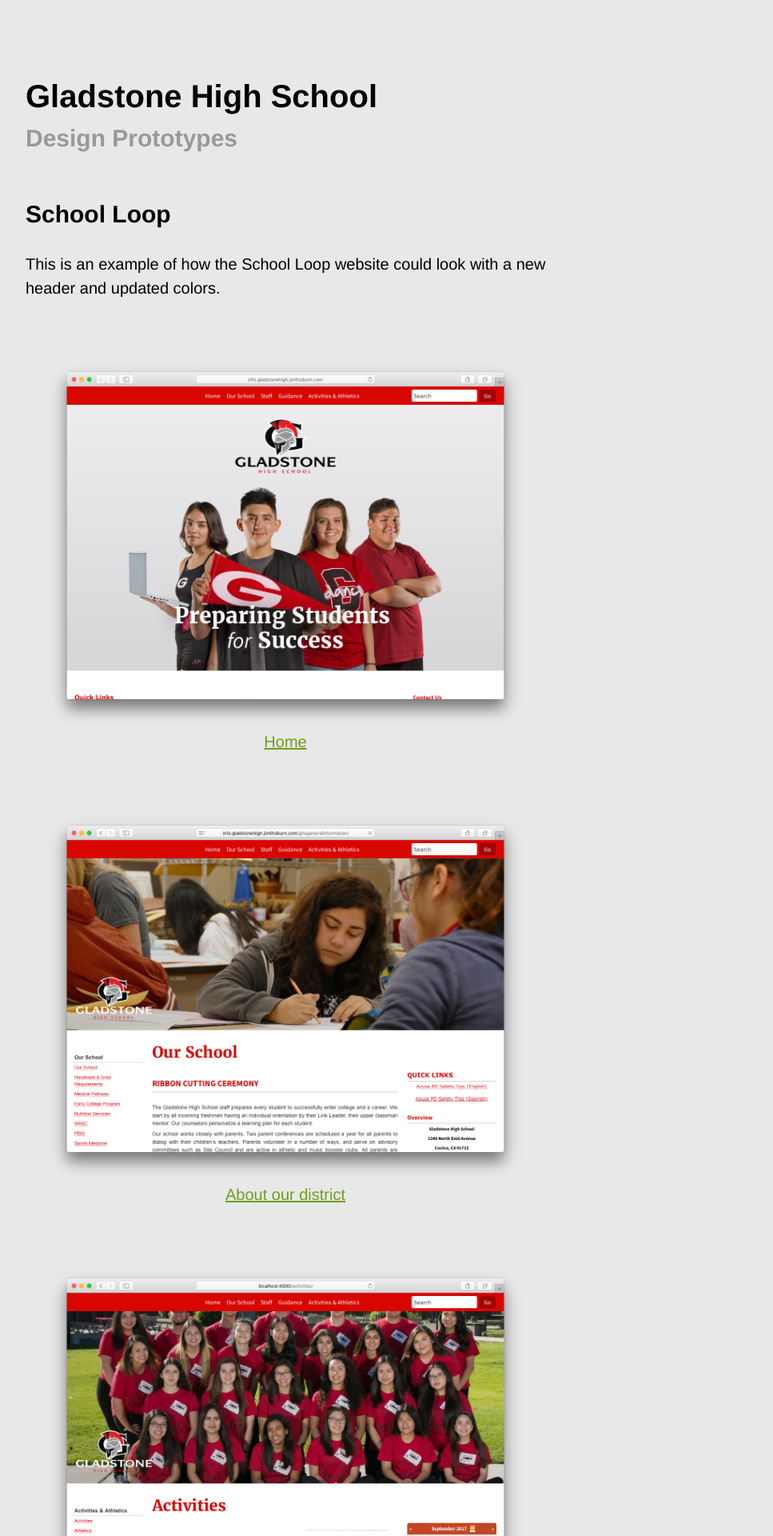
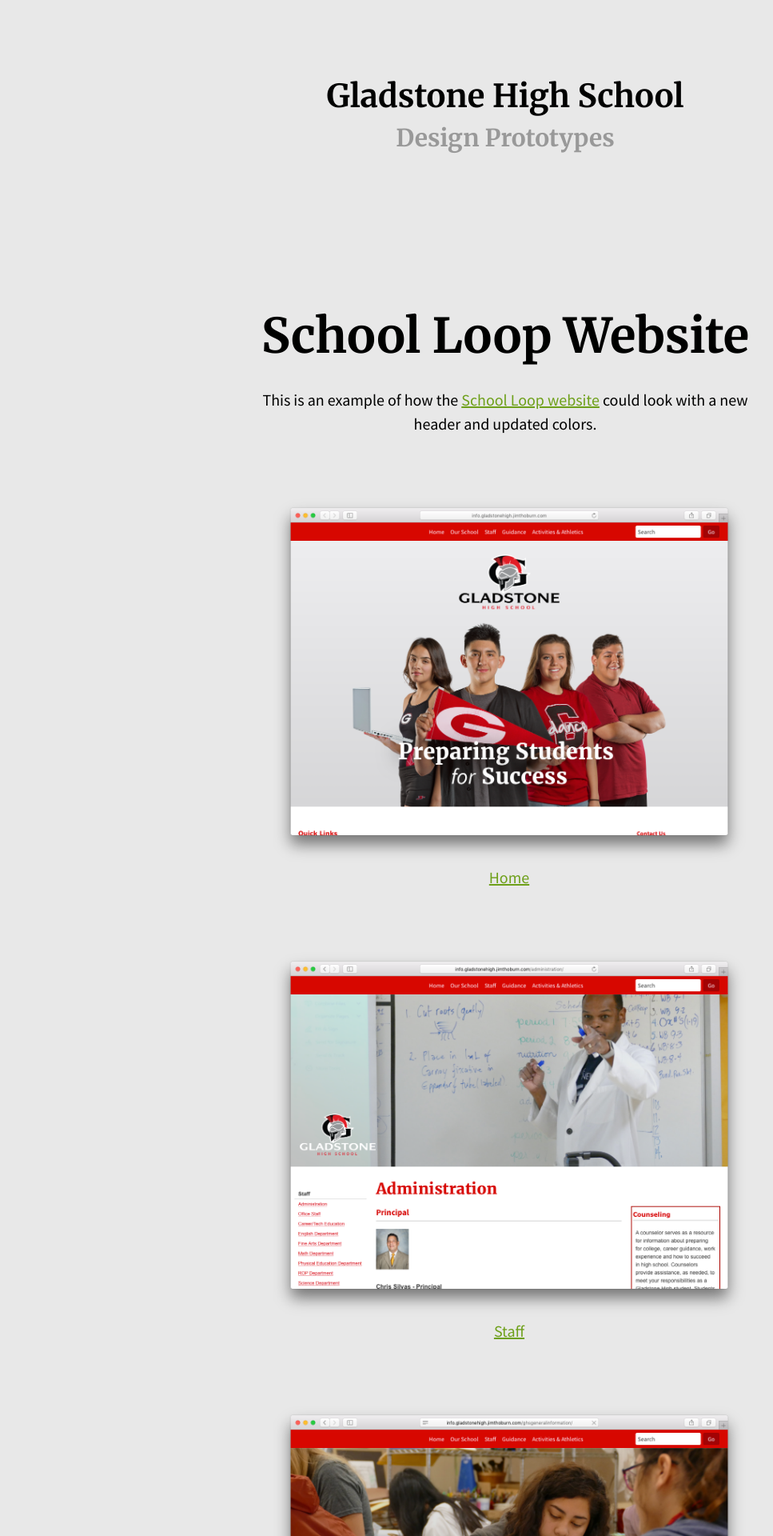
Before and after one commit to Crazeformarvel/azusa-project, a Jekyll site: the page gladstone-high-school/index.html, which Jekyll copies as it is, in a window 1280 px wide. Shown: the top 1920 px of the page at 80% size, without its empty margins (8-975 px from the left). Built offline with Jekyll 4.4.1, drawn with Linux system fonts in a browser that asks for light colours; some of the changed text lies outside the part shown.

Commit message:
Add more screenshots for Gladstone High School.

```diff
--- a/gladstone-high-school/index.html
+++ b/gladstone-high-school/index.html
@@ -4,17 +4,33 @@
   <meta charset="utf-8" />
   <meta name="viewport" content="width=device-width, initial-scale=1" />
   <title>Design Prototypes / Gladstone High School</title>
+
+  <link href="https://fonts.googleapis.com/css?family=Merriweather:400,400i,700,700i|Source+Sans+Pro:400,400i,700,700i" rel="stylesheet" />
   <style type="text/css">
     html, body, #outer-outer-container, #outer-container {
       height: 100%;
       min-height: 100%;
     }
     body {
-      font: 125%/1.5 "Helvetica Neue", Helvetica, Arial, sans-serif;
+      font: 125%/1.5 "Source Sans Pro", "Helvetica Neue", Helvetica, Arial, sans-serif;
       margin: 0;
       background: rgb(244, 245, 244);
       background: rgb(232, 232, 232);
       color: rgb(0, 1, 0); /* @text-color */
+      text-align: center;
+    }
+    h1, h2, h3, h4 {
+      font-family: Merriweather, "Source Sans Pro", "Helvetica Neue", Helvetica, Arial, sans-serif;
+    }
+    h1 {
+      font-size: 2em;
+    }
+    h2 {
+      font-size: 1.5em;
+    }
+    h3 {
+      margin-top: 3em;
+      font-size: 3em;
     }
     header h1 {
       margin-bottom: 0;
@@ -64,18 +80,17 @@
       vertical-align: middle;
       margin: 0 auto;
     }
+    /*
     #container > section > section {
       float: left;
       margin-right: 3em;
     }
+    */
     ul {
       margin-top: 3em;
       display: flex;
       flex-wrap: wrap;
-      /*
       justify-content: space-around;
-      */
-      align-items: flex-start;
     }
     li {
       margin-bottom: 3em;
@@ -98,6 +113,8 @@
     }
     p {
       max-width: 33em;
+      margin-left: auto;
+      margin-right: auto;
     }
   </style>
 </head>
@@ -116,8 +133,8 @@
 
         <section>
           <section>
-            <h2>School Loop</h2>
-            <p>This is an example of how the School Loop website could look with a new header and updated colors.</p>
+            <h3>School Loop Website</h3>
+            <p>This is an example of how the <a href="http://ghs-ausd-ca.schoolloop.com">School Loop website</a> could look with a new header and updated colors.</p>
             <ul>
               <li>
                 <a href="http://info.gladstonehigh.jimthoburn.com">
@@ -126,9 +143,15 @@
                 </a>
               </li>
               <li>
-                <a href="http://info.gladstonehigh.jimthoburn.com/ourdistrict/">
+                <a href="http://info.gladstonehigh.jimthoburn.com/administration/">
+                <img src="screenshots/staff-school-loop.png" width="300" alt="" />
+                Staff
+                </a>
+              </li>
+              <li>
+                <a href="http://info.gladstonehigh.jimthoburn.com/ghsgeneralinformation/">
                 <img src="screenshots/about-school-loop.png" width="300" alt="" />
-                About our district
+                About our school
                 </a>
               </li>
               <li>
@@ -151,9 +174,9 @@
 
         <section>
           <section>
-            <h2>Digital Brochure</h2>
+            <h3>Digital Brochure Website</h3>
             <p>This is a redesign of the main pages–to make them easier to use on phones and tablets.</p>
-            <p>If desired, these pages can be used together with the School Loop website by linking from one website to the other. This will require some extra effort by Azusa, since there will be two websites to maintain.</p>
+            <p>If desired, the digital brochure can be used together with the School Loop website by linking from one website to the other. This will require some extra effort by Azusa, since there will be two websites to maintain.</p>
             <ul>
               <li>
                 <a href="http://gladstonehigh.jimthoburn.com">
@@ -162,21 +185,51 @@
                 </a>
               </li>
               <li>
-                <a href="http://gladstonehigh.jimthoburn.com/about/">
-                <img src="screenshots/about-responsive.png" width="300" alt="" />
-                About our district
+                <a href="http://gladstonehigh.jimthoburn.com/staff/">
+                <img src="screenshots/staff-responsive.png" width="300" alt="" />
+                Staff
                 </a>
               </li>
               <li>
-                <a href="http://gladstonehigh.jimthoburn.com/student-life/">
+                <a href="http://gladstonehigh.jimthoburn.com/about/">
+                <img src="screenshots/about-responsive.png" width="300" alt="" />
+                About our school
+                </a>
+              </li>
+              <li>
+                <a href="http://gladstonehigh.jimthoburn.com/life/">
                 <img src="screenshots/activities-responsive.png" width="300" alt="" />
                 Activities
                 </a>
               </li>
               <li>
-                <a href="http://gladstonehigh.jimthoburn.com/atheltics/">
+                <a href="http://gladstonehigh.jimthoburn.com/athletics/">
                 <img src="screenshots/athletics-responsive.png" width="300" alt="" />
                 Athletics
+                </a>
+              </li>
+              <li>
+                <a href="http://gladstonehigh.jimthoburn.com/soccer/">
+                <img src="screenshots/soccer.png" width="300" alt="" />
+                Soccer
+                </a>
+              </li>
+              <li>
+                <a href="http://gladstonehigh.jimthoburn.com/wellness/">
+                <img src="screenshots/wellness.png" width="300" alt="" />
+                Support &amp; Wellness Programs
+                </a>
+              </li>
+              <li>
+                <a href="http://gladstonehigh.jimthoburn.com/academics/">
+                <img src="screenshots/academics.png" width="300" alt="" />
+                Academics
+                </a>
+              </li>
+              <li>
+                <a href="http://gladstonehigh.jimthoburn.com/partnerships/">
+                <img src="screenshots/partnerships.png" width="300" alt="" />
+                Partnerships
                 </a>
               </li>
             </ul>
```
Also changed, not shown: other parts of gladstone-high-school/index.html (+1 -1 lines), gladstone-high-school/screenshots/academics.png (added), gladstone-high-school/screenshots/github.png, gladstone-high-school/screenshots/partnerships.png (added), gladstone-high-school/screenshots/site-leaf-edit.png, gladstone-high-school/screenshots/site-leaf-pages.png, gladstone-high-school/screenshots/site-leaf.png, gladstone-high-school/screenshots/soccer.png (added), gladstone-high-school/screenshots/staff-responsive.png (added), gladstone-high-school/screenshots/staff-school-loop.png (added), gladstone-high-school/screenshots/wellness.png (added).
